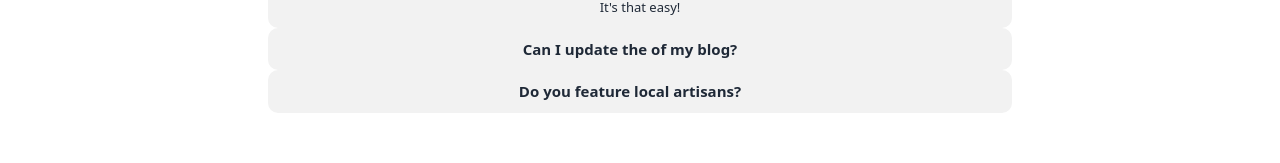
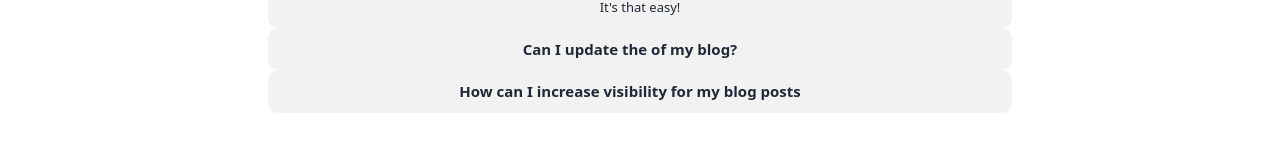
Before and after one commit to RafiulAlamRami/scribHub-client, a React (Vite) app: page / in a window 1280 px wide. Shown: the part 1003-1166 px from the top of the page. Built offline with nearby package versions, Linux system fonts and the light colour scheme; no server answers.

Commit message:
update design and answer of home page

```diff
--- a/src/Components/Faq.jsx
+++ b/src/Components/Faq.jsx
@@ -27,10 +27,10 @@ const Faq = () => {
             <div className="collapse bg-base-200">
                 <input type="radio" name="my-accordion-1" />
                 <div className="collapse-title text-[1.5rem] font-semibold text-center ">
-                Do you feature local artisans?
+                How can I increase visibility for my blog posts
                 </div>
                 <div className="collapse-content text-center text-[1.3rem] font-medium">
-                    <p>Yes, we support global artisans.</p>
+                    <p>To increase visibility for your blog posts, we recommend optimizing your content for search engines, sharing your posts on social media, engaging with other bloggers, and participating in our community forums and events.</p>
                 </div>
             </div>
 
```
